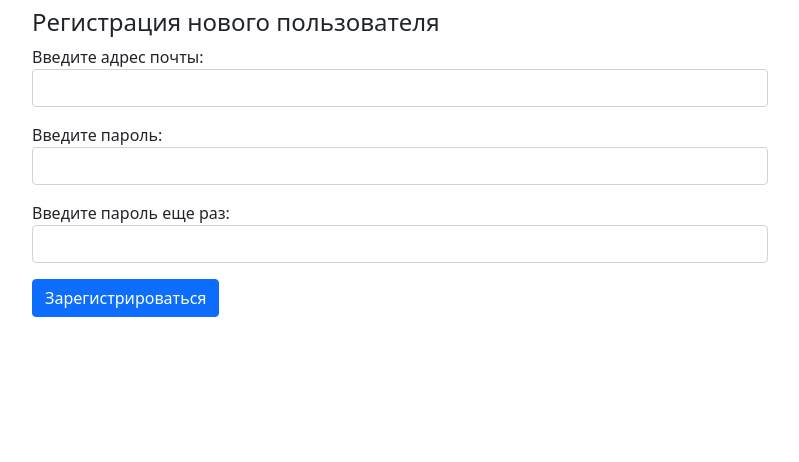
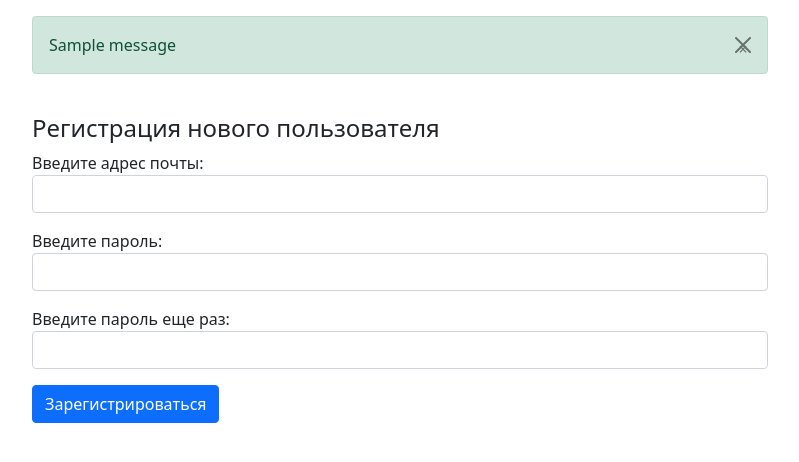
Before and after one commit to JackCX777/job_scrap, a Django app: page /accounts/register/ in a window 1280 px wide. Shown: the part 56-518 px from the top of the page, without its empty margins (240-1039 px from the left). Run offline with Django 3.2, Linux system fonts and the light colour scheme; tables that the repository leaves empty hold one stand-in row (values such as "Sample post"); one stand-in notice (Sample message) is shown.

Commit message:
Error and success messages feature added.

```diff
--- a/accounts/views.py
+++ b/accounts/views.py
@@ -1,5 +1,6 @@
 from django.shortcuts import render, redirect
 from django.contrib.auth import authenticate, login, logout, get_user_model
+from django.contrib import messages
 
 from accounts.forms import UserLoginForm, UserRegistrationForm, UserPreferenceForm
 
@@ -28,7 +29,8 @@ def register_view(request):
     if form.is_valid():
         new_user = form.save(commit=False)
         new_user.set_password(form.cleaned_data['password'])
-        new_user = form.save()
+        new_user.save()
+        messages.success(request, 'Пользователь добавлен в систему.')
         return render(request, 'accounts/register_done.html', {'new_user': new_user})
     return render(request, 'accounts/register.html', {'form': form})
 
@@ -44,6 +46,7 @@ def user_preference_view(request):
                 user.programming_language = data['programming_language']
                 user.send_email = data['send_email']
                 user.save()
+                messages.success(request, 'Настройки сохранены.')
                 return redirect('accounts:user_preference')
         form = UserPreferenceForm(
             initial={
@@ -63,4 +66,5 @@ def delete_view(request):
         if request.method == 'POST':
             query_set = User.objects.get(pk=user.pk)
             query_set.delete()
+            messages.error(request, 'Пользователь удален из системы.')
     return redirect('home')
--- a/templates/base.html
+++ b/templates/base.html
@@ -53,6 +53,32 @@
     </nav>
   </div>
 
+  <div class="container">
+    <div class="row">
+      <div class="col-8 mx-auto my-3">
+        {% if messages %}
+          {% for message in messages %}
+            {% if message.level == DEFAULT_MESSAGE_LEVELS.ERROR %}
+              <div class="alert alert-danger alert-dismissible fade show" role="alert">
+                {{ message }}
+                <button type="button" class="btn-close" data-bs-dismiss="alert" aria-label="Close">
+                  <span aria-hidden="true">&times;</span>
+                </button>
+              </div>
+            {% else %}
+              <div class="alert alert-success alert-dismissible fade show" role="alert">
+                {{ message }}
+                <button type="button" class="btn-close" data-bs-dismiss="alert" aria-label="Close">
+                  <span aria-hidden="true">&times;</span>
+                </button>
+              </div>
+            {% endif %}
+          {% endfor %}
+        {% endif %}
+      </div>
+    </div>
+  </div>
+
     <div class="container" id="content">
         {% block content %}
         {% endblock %}
```
